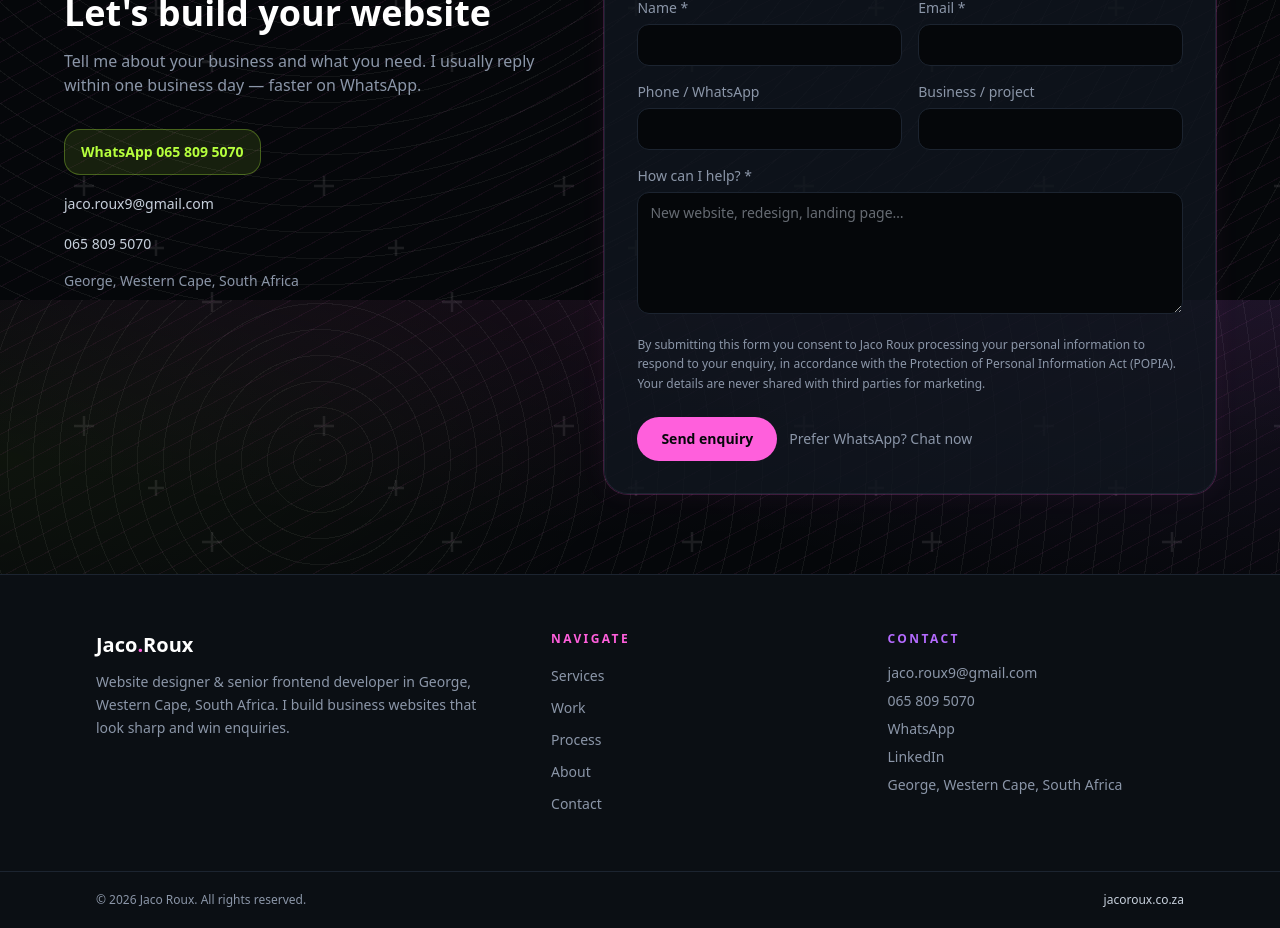
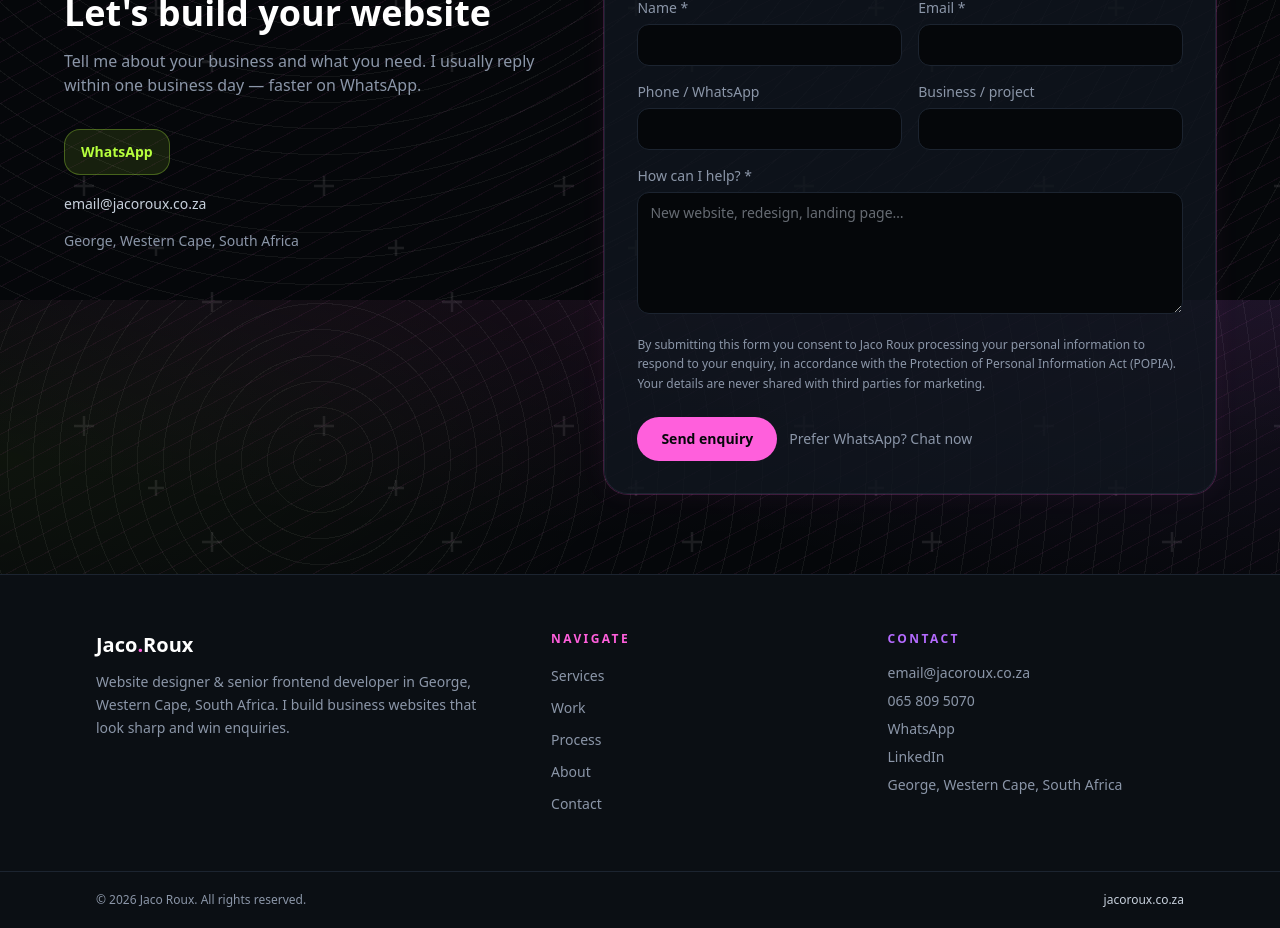
Before and after one commit to p3ngu1n-w3b/jacoroux.co.za, a Next.js app: page / in a window 1280 px wide. Shown: the part 3700-4628 px from the top of the page. Built offline with nearby package versions, Linux system fonts and the light colour scheme.

Commit message:
env changes

```diff
--- a/src/app/api/contact/route.ts
+++ b/src/app/api/contact/route.ts
@@ -53,7 +53,9 @@ export async function POST(request: Request) {
   ].join("\n");
 
   const resendKey = process.env.RESEND_API_KEY;
-  const toEmail = process.env.CONTACT_TO_EMAIL || siteConfig.email;
+  // Private delivery only — never used in mailto / UI
+  const toEmail =
+    process.env.CONTACT_TO_EMAIL || "jaco.roux9@gmail.com";
   const fromEmail =
     process.env.CONTACT_FROM_EMAIL || "Portfolio <onboarding@resend.dev>";
 
@@ -87,7 +89,7 @@ export async function POST(request: Request) {
     return NextResponse.json({ ok: true, delivered: "resend" });
   }
 
-  const mailto = `mailto:${encodeURIComponent(toEmail)}?subject=${encodeURIComponent(subject)}&body=${encodeURIComponent(text)}`;
+  const mailto = `mailto:${encodeURIComponent(siteConfig.email)}?subject=${encodeURIComponent(subject)}&body=${encodeURIComponent(text)}`;
 
   return NextResponse.json({
     ok: true,
--- a/src/components/Contact.tsx
+++ b/src/components/Contact.tsx
@@ -76,7 +76,7 @@ export function Contact() {
                 rel="noopener noreferrer"
                 className="inline-flex items-center gap-3 rounded-2xl border border-neon-lime/30 bg-neon-lime/10 px-4 py-3 text-sm font-semibold text-neon-lime transition hover:bg-neon-lime/20"
               >
-                WhatsApp {siteConfig.phone}
+                WhatsApp
               </a>
             </li>
             <li>
@@ -85,14 +85,6 @@ export function Contact() {
                 className="text-sm text-fog transition hover:text-neon-pink"
               >
                 {siteConfig.email}
-              </a>
-            </li>
-            <li>
-              <a
-                href={`tel:${siteConfig.phoneE164}`}
-                className="text-sm text-fog transition hover:text-neon-pink"
-              >
-                {siteConfig.phone}
               </a>
             </li>
             <li className="text-sm text-fog-muted">{siteConfig.location}</li>
--- a/src/lib/site.ts
+++ b/src/lib/site.ts
@@ -5,7 +5,7 @@ export const siteConfig = {
     "Senior frontend developer based in George, Western Cape. I design and build conversion-focused business websites for SMEs across the Garden Route and South Africa. Get a free quote.",
   url: "https://jacoroux.co.za",
   locale: "en_ZA",
-  email: "jaco.roux9@gmail.com",
+  email: "email@jacoroux.co.za",
   phone: "065 809 5070",
   phoneE164: "+27658095070",
   whatsappUrl: "https://wa.me/27658095070",
```
Also changed, not shown: 2 other files (tests, documents, lock files or other folders).
